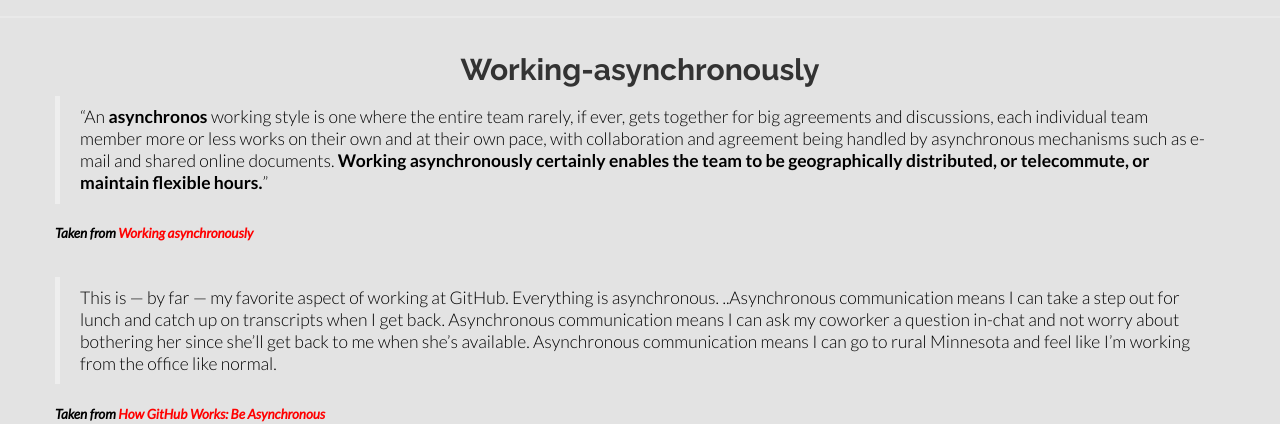
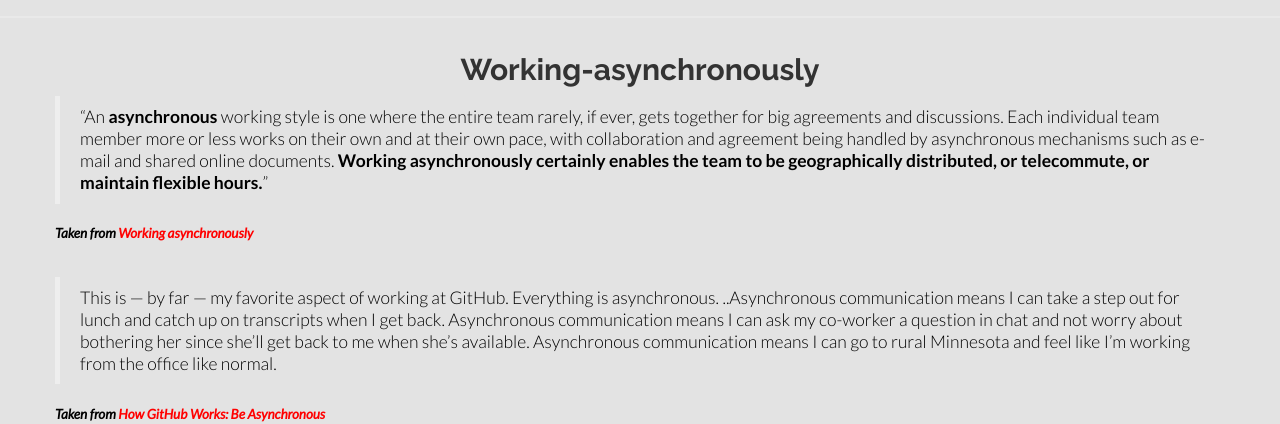
Before and after one commit to webreattivo/remote-work-the-right-way, a Jekyll site: the page built from index.html, in a window 1280 px wide and 900 px high, scrolled down 4511 px. Shown: the part 154-578 px from the top of the window. Built offline with Jekyll 4.4.1, drawn with Linux system fonts in a browser that asks for light colours.

Commit message:
grammar and spelling

```diff
--- a/_posts/03-02-01-Working-asynchronously.markdown
+++ b/_posts/03-02-01-Working-asynchronously.markdown
@@ -4,8 +4,8 @@ anchor: "working_asynchronously"
 type:   "dg"
 h:   "h2"
 ---
-> "An **asynchronos** working style is one where the entire team rarely, if ever, gets together for big agreements and
-discussions, each individual team member more or less works on their own and at their own pace, with collaboration and
+> "An **asynchronous** working style is one where the entire team rarely, if ever, gets together for big agreements and
+discussions. Each individual team member more or less works on their own and at their own pace, with collaboration and
 agreement being handled by asynchronous mechanisms such as e-mail and shared online documents.
 __Working asynchronously certainly enables the team to be geographically distributed, or telecommute, or maintain flexible hours.__"
 
@@ -13,7 +13,7 @@ __Working asynchronously certainly enables the team to be geographically distrib
 
 > This is — by far — my favorite aspect of working at GitHub. Everything is asynchronous.
 ..Asynchronous communication means I can take a step out for lunch and catch up on transcripts when I get back. Asynchronous
-communication means I can ask my coworker a question in-chat and not worry about bothering her since she'll get back to me when
+communication means I can ask my co-worker a question in chat and not worry about bothering her since she'll get back to me when
 she's available. Asynchronous communication means I can go to rural Minnesota and feel like I'm working from the office like normal.
 
 <sup>__*Taken from [How GitHub Works: Be Asynchronous](http://zachholman.com/posts/how-github-works-asynchronous/){:target="_blank"}*__</sup>
```
